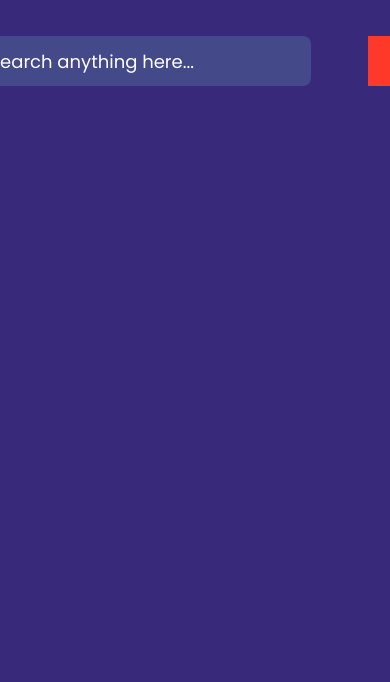
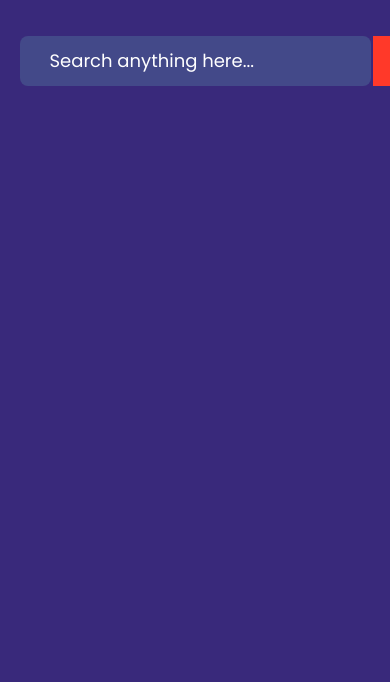
Before and after one commit to prabhakaranwebdeveloper/Image-Search-engine, a plain HTML site: page index.html in a window 390 px wide. Shown: the part 162-844 px from the top of the page. Drawn offline with Linux system fonts and the light colour scheme.

Commit message:
Update style.css

```diff
--- a/style.css
+++ b/style.css
@@ -80,10 +80,12 @@ form button{
      form {
         width: 90%;
         height: 50px;
-        position: relative;
-        right: 60px;
+/*         position: relative;
+        right: 60px; */
     }
-
+     form input{
+        font-size: 15px;
+    }
     #searchResult{
         width: 80%;
         display: block;
```
